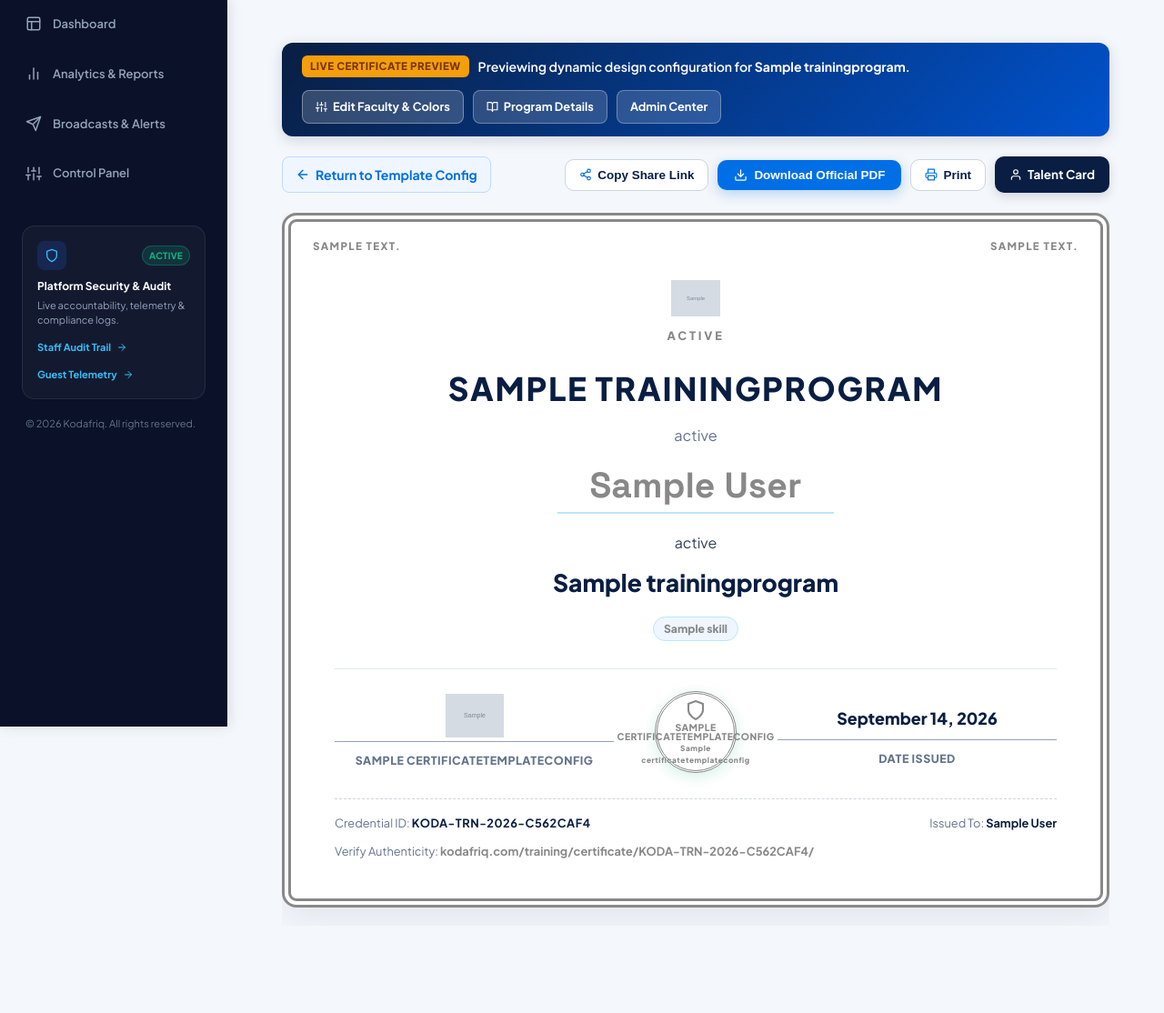
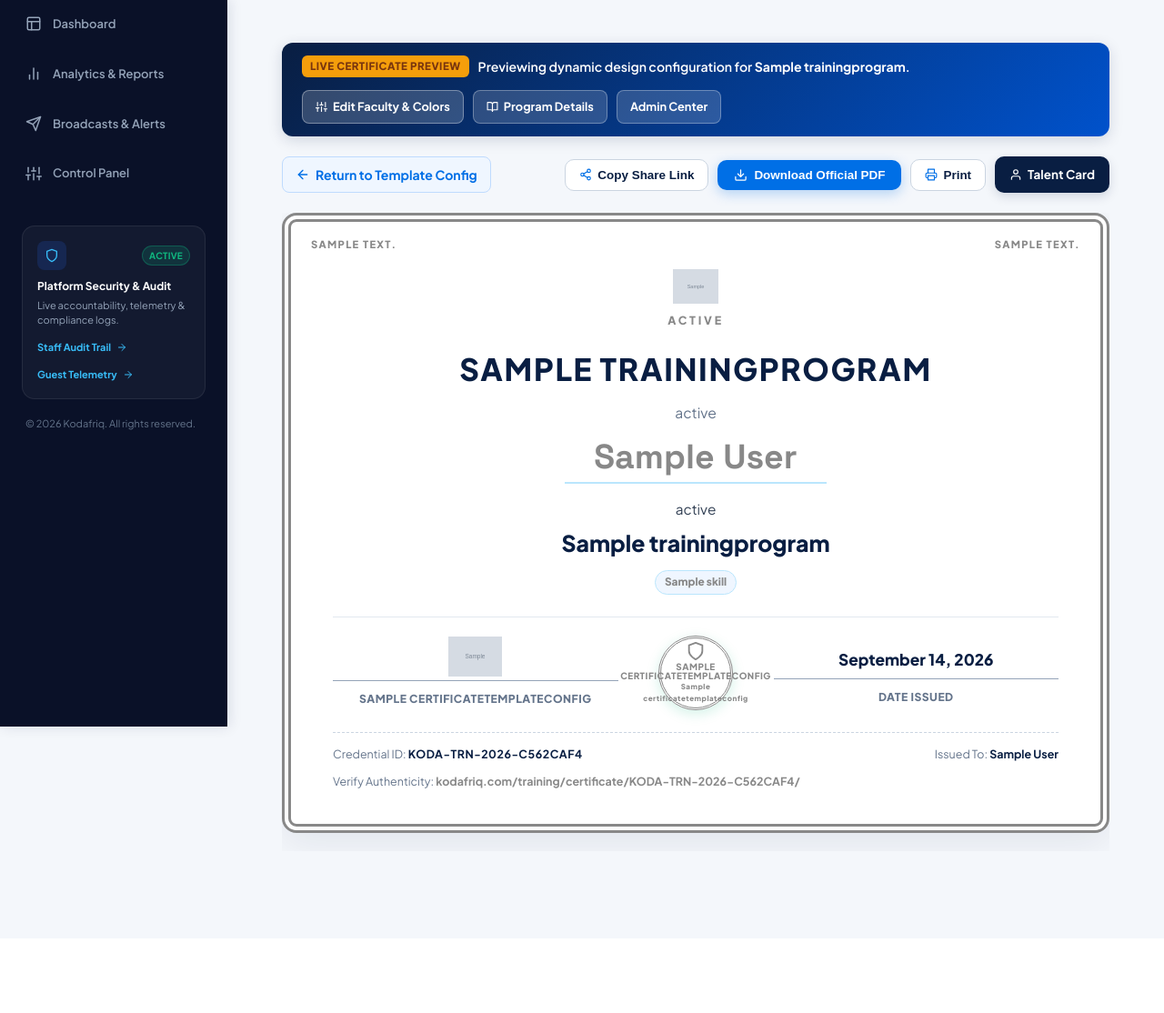
Before and after one commit to kinghez/kodafriq, a Django app: page /training/certificate/preview/ in a window 1280 px wide. Shown: the part 69-1183 px from the top of the page at 91% size. After the commit the page ends 1005 px from the top, so only its background shows below. Run offline with Django 5.2, Linux system fonts and the light colour scheme; a user stored in the database is signed in; tables that the repository leaves empty hold one stand-in row (values such as "Sample post"); grey boxes marked "Sample" are stand-in pictures; data that the repository does not hold is empty; some libraries are stand-ins or nearby versions.

Commit message:
fix: resolve certificate pdf cutoff and multi-page issue with direct jspdf vector rendering and standalone print view

```diff
--- a/apps/training/urls.py
+++ b/apps/training/urls.py
@@ -12,5 +12,7 @@ urlpatterns = [
     path('certificate/preview/', views.AdminCertificatePreviewView.as_view(), name='certificate_preview_global'),
     path('certificate/preview/program/<int:program_id>/', views.AdminCertificatePreviewView.as_view(), name='certificate_preview_program'),
     path('certificate/preview/enrolment/<int:enrolment_id>/', views.AdminCertificatePreviewView.as_view(), name='certificate_preview_enrolment'),
+    path('certificate/preview/print/', views.AdminCertificatePrintPreviewView.as_view(), name='certificate_preview_print'),
+    path('certificate/<str:certificate_id>/print/', views.TrainingCertificatePrintView.as_view(), name='certificate_print'),
     path('certificate/<str:certificate_id>/', views.TrainingCertificateView.as_view(), name='certificate'),
 ]
--- a/apps/training/views.py
+++ b/apps/training/views.py
@@ -389,3 +389,11 @@ class TrainingCertificateView(DetailView):
             context['return_label'] = "Return to Kodafriq Home"
 
         return context
+
+
+class TrainingCertificatePrintView(TrainingCertificateView):
+    template_name = 'training/certificate_standalone_print.html'
+
+
+class AdminCertificatePrintPreviewView(AdminCertificatePreviewView):
+    template_name = 'training/certificate_standalone_print.html'
--- a/templates/training/certificate.html
+++ b/templates/training/certificate.html
@@ -11,8 +11,10 @@
 {% endblock %}
 
 {% block content %}
-<!-- html2pdf.js for 1-Click High-Fidelity 1-Page Vector/Canvas PDF Download -->
-<script src="https://cdnjs.cloudflare.com/ajax/libs/html2pdf.js/0.10.1/html2pdf.bundle.min.js"></script>
+<!-- Direct, modern html2canvas and jsPDF for 100% Guaranteed 1-Page A4 Landscape PDF -->
+<script src="https://cdnjs.cloudflare.com/ajax/libs/html2canvas/1.4.1/html2canvas.min.js"></script>
+<script src="https://cdnjs.cloudflare.com/ajax/libs/jspdf/2.5.1/jspdf.umd.min.js"></script>
+
 <div class="kf-emp-container kf-cert-page-wrapper" style="max-width: 1040px; margin: 0 auto; padding: 24px 16px 60px;">
 
     {% if is_preview %}
@@ -77,8 +79,8 @@
                 <span>Download Official PDF</span>
             </button>
 
-            <!-- Print / Save PDF Native Browser Dialog -->
-            <button type="button" onclick="window.print()" style="display: inline-flex; align-items: center; gap: 6px; background: #ffffff; color: #091e42; border: 1.5px solid #cbd5e1; padding: 9px 15px; border-radius: 10px; font-weight: 700; font-size: 0.84rem; cursor: pointer;">
+            <!-- Print Standalone 1-Page Clean Window -->
+            <button type="button" onclick="printCertificateClean()" style="display: inline-flex; align-items: center; gap: 6px; background: #ffffff; color: #091e42; border: 1.5px solid #cbd5e1; padding: 9px 15px; border-radius: 10px; font-weight: 700; font-size: 0.84rem; cursor: pointer;">
                 <i data-feather="printer" style="width: 14px; height: 14px; color: #006fe6;"></i>
                 <span>Print</span>
             </button>
@@ -97,92 +99,92 @@
     <div class="kf-cert-scroll-viewport" style="width: 100%; overflow-x: auto; -webkit-overflow-scrolling: touch; padding-bottom: 20px;">
 
         <!-- Printable Official Certificate Box -->
-        <div id="printCertificateArea" class="kf-cert-canvas" style="background: #ffffff; border: 10px {{ cert_config.border_style|default:'double' }} {{ cert_config.primary_border_color|default:'#006fe6' }}; border-radius: 16px; padding: 50px 48px 42px 48px; text-align: center; box-shadow: 0 12px 40px rgba(9, 30, 66, 0.08); position: relative; overflow: hidden; width: 100%; max-width: 960px; min-width: 680px; margin: 0 auto; box-sizing: border-box;">
+        <div id="printCertificateArea" class="kf-cert-canvas" style="background: #ffffff; border: 10px {{ cert_config.border_style|default:'double' }} {{ cert_config.primary_border_color|default:'#006fe6' }}; border-radius: 16px; padding: 42px 46px 36px 46px; text-align: center; box-shadow: 0 12px 40px rgba(9, 30, 66, 0.08); position: relative; overflow: hidden; width: 100%; max-width: 980px; min-width: 680px; margin: 0 auto; box-sizing: border-box;">
 
             <!-- Corner Embellishments -->
-            <div style="position: absolute; top: 18px; left: 24px; font-size: 0.72rem; font-weight: 800; color: {{ cert_config.primary_border_color|default:'#006fe6' }}; letter-spacing: 0.12em; text-transform: uppercase;">
+            <div style="position: absolute; top: 16px; left: 22px; font-size: 0.70rem; font-weight: 800; color: {{ cert_config.primary_border_color|default:'#006fe6' }}; letter-spacing: 0.12em; text-transform: uppercase;">
                 {{ cert_config.faculty_header_text|default:"KODAFRIQ CLINICAL FACULTY" }}
             </div>
-            <div style="position: absolute; top: 18px; right: 24px; font-size: 0.72rem; font-weight: 800; color: {{ cert_config.seal_color|default:'#059669' }}; letter-spacing: 0.12em; text-transform: uppercase;">
+            <div style="position: absolute; top: 16px; right: 22px; font-size: 0.70rem; font-weight: 800; color: {{ cert_config.seal_color|default:'#059669' }}; letter-spacing: 0.12em; text-transform: uppercase;">
                 {{ cert_config.accreditation_badge_text|default:"VERIFIED ACCREDITED CREDENTIAL" }}
             </div>
 
             <!-- Organization Brand Header -->
-            <div style="margin-bottom: 20px; margin-top: 14px;">
-                <div style="display: inline-flex; align-items: center; gap: 8px; justify-content: center; margin-bottom: 6px;">
+            <div style="margin-bottom: 16px; margin-top: 10px;">
+                <div style="display: inline-flex; align-items: center; gap: 8px; justify-content: center; margin-bottom: 5px;">
                     {% if cert_config.organization_logo %}
-                    <img src="{{ cert_config.organization_logo.url }}" alt="{{ cert_config.organization_name|default:'Kodafriq' }}" style="height: 40px; max-width: 180px; object-fit: contain;">
+                    <img src="{{ cert_config.organization_logo.url }}" alt="{{ cert_config.organization_name|default:'Kodafriq' }}" style="height: 38px; max-width: 180px; object-fit: contain;">
                     {% else %}
-                    <div style="width: 36px; height: 36px; border-radius: 8px; background: {{ cert_config.primary_border_color|default:'#006fe6' }}; display: flex; align-items: center; justify-content: center; color: #ffffff; font-weight: 900; font-size: 1.25rem;">
+                    <div style="width: 34px; height: 34px; border-radius: 8px; background: {{ cert_config.primary_border_color|default:'#006fe6' }}; display: flex; align-items: center; justify-content: center; color: #ffffff; font-weight: 900; font-size: 1.20rem;">
                         {{ cert_config.organization_name|slice:":1"|default:"K" }}
                     </div>
-                    <span style="font-size: 1.45rem; font-weight: 900; color: #091e42; letter-spacing: -0.5px;">{{ cert_config.organization_name|default:"Kodafriq" }}</span>
+                    <span style="font-size: 1.40rem; font-weight: 900; color: #091e42; letter-spacing: -0.5px;">{{ cert_config.organization_name|default:"Kodafriq" }}</span>
                     {% endif %}
                 </div>
-                <h3 style="font-size: 0.80rem; font-weight: 800; color: {{ cert_config.secondary_border_color|default:'#0284c7' }}; text-transform: uppercase; letter-spacing: 0.22em; margin: 4px 0 0 0;">
+                <h3 style="font-size: 0.78rem; font-weight: 800; color: {{ cert_config.secondary_border_color|default:'#0284c7' }}; text-transform: uppercase; letter-spacing: 0.22em; margin: 2px 0 0 0;">
                     {{ program.accreditation_statement|default:cert_config.accreditation_subtitle|default:"CONTINUING CLINICAL EDUCATION & ACCREDITATION" }}
                 </h3>
             </div>
 
             <!-- Certificate Title -->
-            <h1 style="font-size: 2.2rem; font-weight: 900; color: #091e42; text-transform: uppercase; letter-spacing: 0.05em; margin: 0 0 10px 0;">
+            <h1 style="font-size: 2.1rem; font-weight: 900; color: #091e42; text-transform: uppercase; letter-spacing: 0.05em; margin: 0 0 8px 0;">
                 {{ program.certificate_subtitle|default:cert_config.certificate_title|default:"CERTIFICATE OF COMPLETION" }}
             </h1>
-            <p style="font-size: 1.02rem; color: #64748b; margin: 0 0 18px 0; font-style: normal;">
+            <p style="font-size: 0.98rem; color: #64748b; margin: 0 0 14px 0; font-style: normal;">
                 {{ cert_config.certifies_statement|default:"This hereby certifies that" }}
             </p>
 
             <!-- Candidate Full Name -->
-            <div style="font-size: 2.45rem; font-weight: 900; color: {{ cert_config.primary_border_color|default:'#006fe6' }}; font-family: 'Space Grotesk', sans-serif; border-bottom: 2px solid #bae6fd; display: inline-block; padding: 0 36px 6px 36px; margin-bottom: 20px; line-height: 1.2;">
+            <div style="font-size: 2.35rem; font-weight: 900; color: {{ cert_config.primary_border_color|default:'#006fe6' }}; font-family: 'Space Grotesk', sans-serif; border-bottom: 2px solid #bae6fd; display: inline-block; padding: 0 32px 5px 32px; margin-bottom: 16px; line-height: 1.2;">
                 {{ candidate.full_name|default:"Candidate Full Name" }}
             </div>
 
             <!-- Completion Text -->
-            <p style="font-size: 1.0rem; color: #334155; margin: 0 0 14px 0; max-width: 740px; margin-left: auto; margin-right: auto; line-height: 1.55;">
+            <p style="font-size: 0.96rem; color: #334155; margin: 0 auto 10px auto; max-width: 720px; line-height: 1.5;">
                 {{ cert_config.fulfillment_statement|default:"has successfully fulfilled all academic curriculum requirements, practical clinical coding audits, and quality standards for:" }}
             </p>
 
             <!-- Program Title -->
-            <h2 style="font-size: 1.65rem; font-weight: 800; color: #091e42; margin: 0 0 20px 0; max-width: 740px; margin-left: auto; margin-right: auto; line-height: 1.3;">
+            <h2 style="font-size: 1.55rem; font-weight: 800; color: #091e42; margin: 0 auto 14px auto; max-width: 720px; line-height: 1.3;">
                 {{ program.title }}
             </h2>
 
             <!-- Skills Covered Badges -->
-            <div style="display: flex; flex-wrap: wrap; gap: 7px; justify-content: center; margin-bottom: 30px; max-width: 700px; margin-left: auto; margin-right: auto;">
+            <div style="display: flex; flex-wrap: wrap; gap: 6px; justify-content: center; margin-bottom: 24px; max-width: 680px; margin-left: auto; margin-right: auto;">
                 {% for skill in skills|default:program.skills_covered.all %}
-                <span style="background: #eff6ff; color: {{ cert_config.primary_border_color|default:'#006fe6' }}; font-size: 0.76rem; font-weight: 800; padding: 3px 11px; border-radius: 20px; border: 1px solid #bae6fd;">
+                <span style="background: #eff6ff; color: {{ cert_config.primary_border_color|default:'#006fe6' }}; font-size: 0.74rem; font-weight: 800; padding: 3px 10px; border-radius: 18px; border: 1px solid #bae6fd;">
                     {{ skill.name }}
                 </span>
                 {% endfor %}
             </div>
 
             <!-- Signatures & Seal Grid -->
-            <div style="display: grid; grid-template-columns: 1fr 140px 1fr; gap: 20px; align-items: center; margin-top: 14px; padding-top: 24px; border-top: 1px solid #e2e8f0;">
+            <div style="display: grid; grid-template-columns: 1fr 135px 1fr; gap: 18px; align-items: center; margin-top: 12px; padding-top: 20px; border-top: 1px solid #e2e8f0;">
 
                 <!-- Faculty Instructor Signature -->
                 <div style="text-align: center;">
                     {% if cert_config.signatory_signature_image %}
-                    <div style="min-height: 48px; display: flex; align-items: center; justify-content: center; border-bottom: 1.5px solid #94a3b8; padding-bottom: 4px; margin-bottom: 6px;">
-                        <img src="{{ cert_config.signatory_signature_image.url }}" alt="{{ cert_config.signatory_name }}" style="max-height: 48px; max-width: 200px; object-fit: contain;">
+                    <div style="min-height: 44px; display: flex; align-items: center; justify-content: center; border-bottom: 1.5px solid #94a3b8; padding-bottom: 4px; margin-bottom: 5px;">
+                        <img src="{{ cert_config.signatory_signature_image.url }}" alt="{{ cert_config.signatory_name }}" style="max-height: 44px; max-width: 190px; object-fit: contain;">
                     </div>
                     {% else %}
-                    <div style="font-family: '{{ cert_config.signatory_font_family|default:'Caveat' }}', cursive, serif; font-size: 2.1rem; color: #091e42; font-weight: 700; border-bottom: 1.5px solid #94a3b8; padding-bottom: 2px; margin-bottom: 6px; font-style: italic; line-height: 1.1;">
+                    <div style="font-family: '{{ cert_config.signatory_font_family|default:'Caveat' }}', cursive, serif; font-size: 2.0rem; color: #091e42; font-weight: 700; border-bottom: 1.5px solid #94a3b8; padding-bottom: 2px; margin-bottom: 5px; font-style: italic; line-height: 1.1;">
                         {{ cert_config.signatory_name|default:program.instructor|default:"Dr. Chioma Adeyemi, MD, CCS, CCDS" }}
                     </div>
                     {% endif %}
-                    <span style="font-size: 0.78rem; font-weight: 800; color: #64748b; text-transform: uppercase; letter-spacing: 0.5px;">
+                    <span style="font-size: 0.76rem; font-weight: 800; color: #64748b; text-transform: uppercase; letter-spacing: 0.5px;">
                         {{ cert_config.signatory_title|default:program.instructor_title|default:"Lead Clinical Faculty" }}
                     </span>
                 </div>
 
                 <!-- Verified Security Seal -->
                 <div style="text-align: center;">
-                    <div style="width: 90px; height: 90px; border-radius: 50%; background: {{ cert_config.seal_background|default:'#ecfdf5' }}; border: 3px double {{ cert_config.seal_color|default:'#10b981' }}; color: {{ cert_config.seal_color|default:'#059669' }}; display: flex; flex-direction: column; align-items: center; justify-content: center; margin: 0 auto; box-shadow: 0 4px 16px rgba(16, 185, 129, 0.18);">
-                        <i data-feather="shield" style="width: 24px; height: 24px; margin-bottom: 2px;"></i>
-                        <span style="font-size: 0.65rem; font-weight: 900; text-transform: uppercase; letter-spacing: 0.5px; line-height: 1;">
+                    <div style="width: 82px; height: 82px; border-radius: 50%; background: {{ cert_config.seal_background|default:'#ecfdf5' }}; border: 3px double {{ cert_config.seal_color|default:'#10b981' }}; color: {{ cert_config.seal_color|default:'#059669' }}; display: flex; flex-direction: column; align-items: center; justify-content: center; margin: 0 auto; box-shadow: 0 4px 14px rgba(16, 185, 129, 0.18);">
+                        <i data-feather="shield" style="width: 22px; height: 22px; margin-bottom: 2px;"></i>
+                        <span style="font-size: 0.62rem; font-weight: 900; text-transform: uppercase; letter-spacing: 0.5px; line-height: 1;">
                             {{ cert_config.seal_title|default:"VERIFIED" }}
                         </span>
-                        <span style="font-size: 0.52rem; font-weight: 800; letter-spacing: 0.5px;">
+                        <span style="font-size: 0.50rem; font-weight: 800; letter-spacing: 0.5px;">
                             {{ cert_config.seal_subtitle|default:"ACCREDITED" }}
                         </span>
                     </div>
@@ -190,16 +192,16 @@
 
                 <!-- Issue Date -->
                 <div style="text-align: center;">
-                    <div style="font-size: 1.12rem; font-weight: 800; color: #091e42; border-bottom: 1.5px solid #94a3b8; padding-bottom: 8px; margin-bottom: 6px; min-height: 48px; display: flex; align-items: flex-end; justify-content: center;">
+                    <div style="font-size: 1.08rem; font-weight: 800; color: #091e42; border-bottom: 1.5px solid #94a3b8; padding-bottom: 6px; margin-bottom: 5px; min-height: 44px; display: flex; align-items: flex-end; justify-content: center;">
                         {{ enrolment.completed_at|date:"F d, Y" }}
                     </div>
-                    <span style="font-size: 0.78rem; font-weight: 800; color: #64748b; text-transform: uppercase; letter-spacing: 0.5px;">Date Issued</span>
+                    <span style="font-size: 0.76rem; font-weight: 800; color: #64748b; text-transform: uppercase; letter-spacing: 0.5px;">Date Issued</span>
                 </div>
 
             </div>
 
             <!-- Bottom Clean Footer without Score Boost -->
-            <div style="margin-top: 28px; padding-top: 16px; border-top: 1px dashed #cbd5e1; font-size: 0.80rem; color: #64748b; display: flex; justify-content: space-between; align-items: center; flex-wrap: wrap; gap: 10px;">
+            <div style="margin-top: 24px; padding-top: 14px; border-top: 1px dashed #cbd5e1; font-size: 0.78rem; color: #64748b; display: flex; justify-content: space-between; align-items: center; flex-wrap: wrap; gap: 10px;">
                 <div>
                     Credential ID: <strong style="color: #091e42; letter-spacing: 0.5px;">{{ enrolment.certificate_id }}</strong>
                 </div>
@@ -235,7 +237,7 @@
         print-color-adjust: exact !important;
     }
 
-    /* Make everything completely hidden */
+    /* Hide all layout wrappers */
     body * {
         visibility: hidden !important;
     }
@@ -254,7 +256,7 @@
         max-width: 100vw !important;
         max-height: 100vh !important;
         margin: 0 !important;
-        padding: 38px 46px !important;
+        padding: 34px 42px !important;
         box-sizing: border-box !important;
         border: 8px double {{ cert_config.primary_border_color|default:'#006fe6' }} !important;
         border-radius: 0 !important;
@@ -288,43 +290,95 @@ function copyCertLink() {
     });
 }
 
-function downloadOfficialCertificatePDF() {
+function printCertificateClean() {
+    const printUrl = "{% if is_preview %}{% url 'training:certificate_preview_print' %}{% else %}{% url 'training:certificate_print' certificate_id=enrolment.certificate_id %}{% endif %}";
+    const win = window.open(printUrl, '_blank', 'width=1150,height=820');
+    if (win) {
+        win.focus();
+    } else {
+        window.print();
+    }
+}
+
+async function downloadOfficialCertificatePDF() {
     const certArea = document.getElementById('printCertificateArea');
     const btn = document.getElementById('downloadPdfBtn');
     const originalText = btn.innerHTML;
 
     btn.disabled = true;
-    btn.innerHTML = '<span style="display:inline-flex;align-items:center;gap:6px;">Generating PDF...</span>';
+    btn.innerHTML = '<span style="display:inline-flex;align-items:center;gap:6px;">Generating 1-Page PDF...</span>';
 
-    const certId = "{{ enrolment.certificate_id|default:'KODAFRIQ-CERT' }}";
-    const opt = {
-        margin: 0,
-        filename: 'Kodafriq_Accredited_Certificate_' + certId + '.pdf',
-        image: { type: 'jpeg', quality: 0.98 },
-        html2canvas: {
-            scale: 2,
+    try {
+        // Create an exact fixed A4 landscape off-screen element
+        // A4 ratio: 297mm x 210mm (1.4142 : 1).
+        // At 96 DPI, 297mm = 1122.5px, 210mm = 793.7px.
+        const clone = certArea.cloneNode(true);
+        clone.id = 'kfPdfExportClone';
+        clone.style.width = '1120px';
+        clone.style.height = '790px';
+        clone.style.maxWidth = '1120px';
+        clone.style.minWidth = '1120px';
+        clone.style.maxHeight = '790px';
+        clone.style.minHeight = '790px';
+        clone.style.position = 'fixed';
+        clone.style.left = '-99999px';
+        clone.style.top = '0';
+        clone.style.margin = '0';
+        clone.style.padding = '36px 44px 28px 44px';
+        clone.style.boxSizing = 'border-box';
+        clone.style.display = 'flex';
+        clone.style.flexDirection = 'column';
+        clone.style.justifyContent = 'space-between';
+        clone.style.background = '#ffffff';
+        clone.style.borderRadius = '0';
+        clone.style.boxShadow = 'none';
+        clone.style.overflow = 'hidden';
+
+        document.body.appendChild(clone);
+
+        if (window.feather) {
+            feather.replace();
+        }
+        if (document.fonts && document.fonts.ready) {
+            await document.fonts.ready;
+        }
+
+        const canvas = await html2canvas(clone, {
+            scale: 2, // 2x gives 2240 x 1580px = 300 DPI high-res print
             useCORS: true,
-            logging: false,
-            windowWidth: 1000
-        },
-        jsPDF: {
+            allowTaint: true,
+            backgroundColor: '#ffffff',
+            width: 1120,
+            height: 790,
+            logging: false
+        });
+
+        document.body.removeChild(clone);
+
+        const imgData = canvas.toDataURL('image/png', 1.0);
+
+        const { jsPDF } = window.jspdf;
+        const pdf = new jsPDF({
+            orientation: 'landscape',
             unit: 'mm',
             format: 'a4',
-            orientation: 'landscape'
-        }
-    };
+            compress: true
+        });
 
-    html2pdf().set(opt).from(certArea).save().then(function() {
+        // Exact 1-page fill: 297mm x 210mm
+        pdf.addImage(imgData, 'PNG', 0, 0, 297, 210, undefined, 'FAST');
+
+        const certId = "{{ enrolment.certificate_id|default:'KODAFRIQ-CERT' }}";
+        pdf.save('Kodafriq_Accredited_Certificate_' + certId + '.pdf');
+
+    } catch (err) {
+        console.error('Error generating PDF:', err);
+        alert('Could not generate PDF: ' + err.message);
+    } finally {
         btn.disabled = false;
         btn.innerHTML = originalText;
         if (window.feather) feather.replace();
-    }).catch(function(err) {
-        console.error('Error generating PDF with html2pdf:', err);
-        btn.disabled = false;
-        btn.innerHTML = originalText;
-        if (window.feather) feather.replace();
-        window.print();
-    });
+    }
 }
 </script>
 {% endblock %}
```
Also changed, not shown: templates/training/certificate_standalone_print.html (added, +190 -0 lines).
